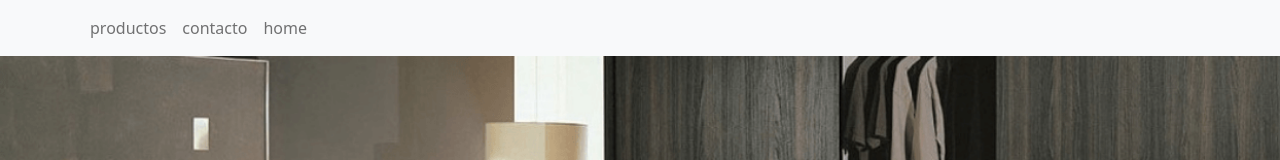
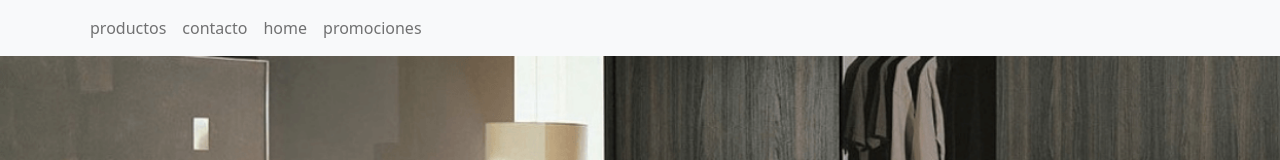
Before and after one commit to juan054/amoblarte.design, a website: page index2contacto.html in a window 1280 px wide. Shown: the top 160 px of the page. Drawn offline with nearby package versions, Linux system fonts and the light colour scheme; a web font is replaced by a local one.

Commit message:
arreglito

```diff
--- a/index2contacto.html
+++ b/index2contacto.html
@@ -38,6 +38,9 @@
                 </li>
                 <li class="nav-item">
                   <a class="nav-link " href="./index.html" >home</a>
+                </li>
+                <li class="nav-item">
+                  <a class="nav-link" href="./index8promociones.html">promociones</a>
                 </li>
               </ul>
             </div>
```
Also changed, not shown: index3cocina.html (+3 -0 lines), index4placard.html (+3 -0 lines), index5decks.html (+3 -0 lines), index6vanitory.html (+3 -0 lines), index7productos.html (+3 -0 lines), index8promociones.html (+3 -0 lines).
